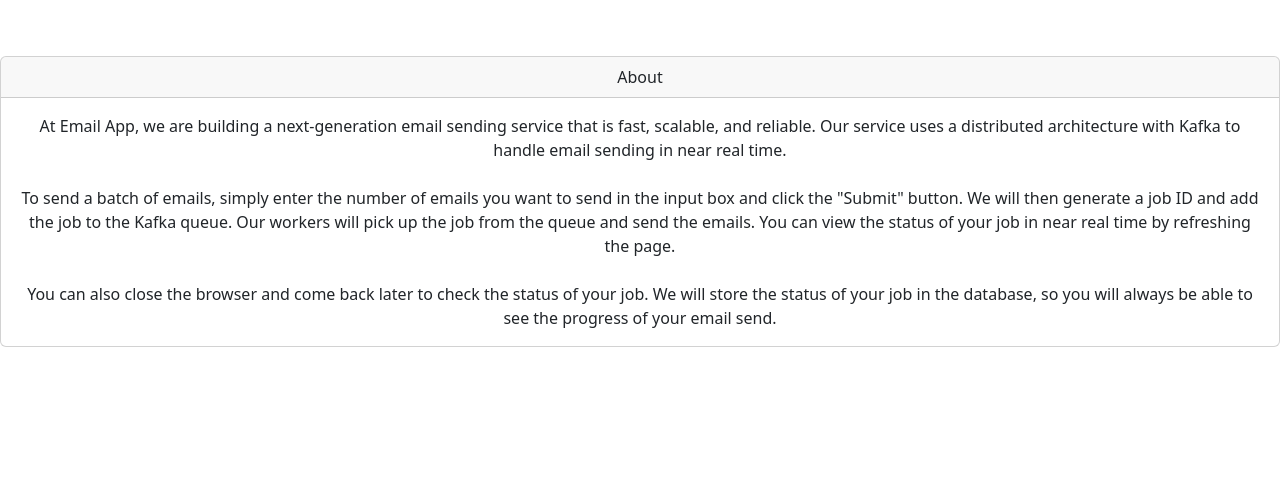
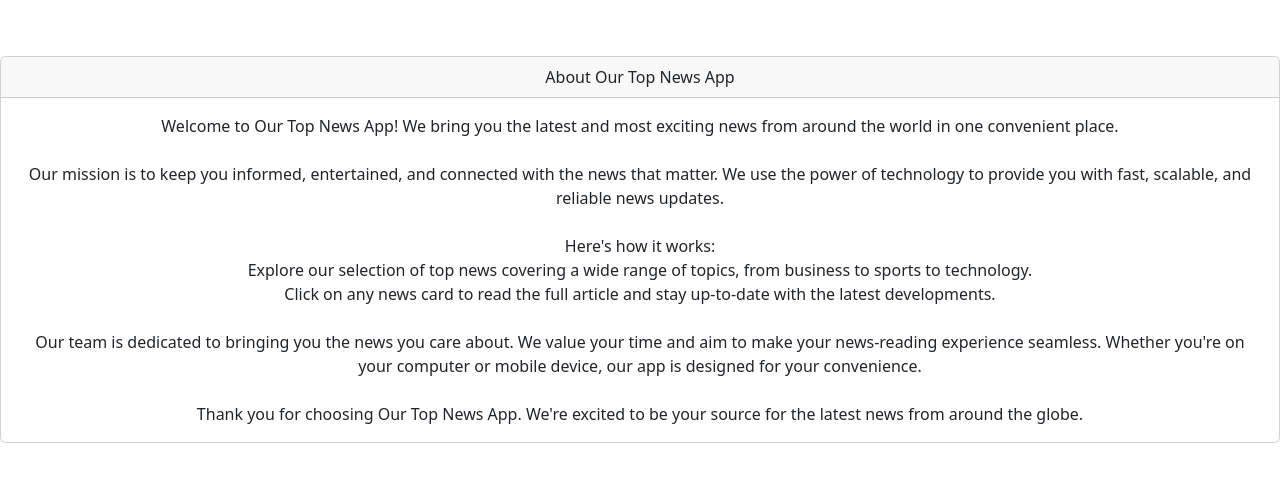
Before and after one commit to mafzalashraf4044/zack-interview-task, a React (Vite) app in the folder frontend/: page /about in a window 1280 px wide. Shown: the top 482 px of the page. Built offline with nearby package versions, Linux system fonts and the light colour scheme.

Commit message:
Updated the content of about page

```diff
--- a/frontend/src/pages/About/index.tsx
+++ b/frontend/src/pages/About/index.tsx
@@ -4,25 +4,39 @@
   return (
     <Card className="m-10">
       <Card.Header className="flex flex-row justify-start items-center">
-        About
+        About Our Top News App
       </Card.Header>
       <Card.Body>
         <Card.Text className="text-left">
-          At Email App, we are building a next-generation email sending service
-          that is fast, scalable, and reliable. Our service uses a distributed
-          architecture with Kafka to handle email sending in near real time.
+          Welcome to Our Top News App! We bring you the latest and most exciting
+          news from around the world in one convenient place.
           <br />
           <br />
-          To send a batch of emails, simply enter the number of emails you want
-          to send in the input box and click the "Submit" button. We will then
-          generate a job ID and add the job to the Kafka queue. Our workers will
-          pick up the job from the queue and send the emails. You can view the
-          status of your job in near real time by refreshing the page.
+          Our mission is to keep you informed, entertained, and connected with
+          the news that matter. We use the power of technology to provide you
+          with fast, scalable, and reliable news updates.
           <br />
           <br />
-          You can also close the browser and come back later to check the status
-          of your job. We will store the status of your job in the database, so
-          you will always be able to see the progress of your email send.
+          Here's how it works:
+          <ul>
+            <li>
+              Explore our selection of top news covering a wide range of topics,
+              from business to sports to technology.
+            </li>
+            <li>
+              Click on any news card to read the full article and stay
+              up-to-date with the latest developments.
+            </li>
+          </ul>
+          <br />
+          Our team is dedicated to bringing you the news you care about. We
+          value your time and aim to make your news-reading experience seamless.
+          Whether you're on your computer or mobile device, our app is designed
+          for your convenience.
+          <br />
+          <br />
+          Thank you for choosing Our Top News App. We're excited to be your
+          source for the latest news from around the globe.
         </Card.Text>
       </Card.Body>
     </Card>
--- a/frontend/src/pages/Home/NewsList/index.tsx
+++ b/frontend/src/pages/Home/NewsList/index.tsx
@@ -1,25 +1,22 @@
+import React from "react";
 import Card from "react-bootstrap/Card";
 import Row from "react-bootstrap/Row";
 import Col from "react-bootstrap/Col";
-
 import { format } from "date-fns";
 
 import { NewsItem } from "@common/interfaces";
 import { truncateText } from "@common/utils";
 
-interface NewsListProps {
-  news: NewsItem[];
+interface NewsItemProps {
+  newsItem: NewsItem;
 }
 
-const NewsList = ({ news }: NewsListProps) => {
+const NewsItemCard: React.FC<NewsItemProps> = ({ newsItem }: NewsItemProps) => {
   const formatPublishedDate = (publishedAt: string) => {
     return format(new Date(publishedAt), "MMMM d, yyyy h:mm a");
   };
 
   return (
-    <Row className="flex-wrap">
-      {news.map((newsItem, index) => (
-        <Col key={index} xs={12} sm={6} lg={4} className="mb-4">
     <Card className="news-item-card max-w border rounded-lg shadow bg-gray-800 border-gray-700">
       {newsItem.image && (
         <Card.Img
@@ -47,7 +44,7 @@
         <a
           href={newsItem.url}
           target="_blank"
-                className="inline-flex items-center px-3 py-2 text-sm font-medium text-center text-white bg-blue-700 rounded-lg hover:bg-blue-800 focus:ring-4 focus:outline-none focus:ring-blue-300 dark:bg-blue-600 dark:hover:bg-blue-700 dark:focus:ring-blue-800"
+          className="inline-flex items-center px-3 py-2 text-sm font-medium text-center text-white bg-blue-700 rounded-lg hover:bg-blue-800 focus:ring-4 focus:outline-none focus:ring-blue-300 dark:bg-blue-600 dark:hover-bg-blue-700 dark:focus:ring-blue-800"
         >
           Read more
           <svg
@@ -67,6 +64,19 @@
         </a>
       </Card.Footer>
     </Card>
+  );
+};
+
+interface NewsListProps {
+  newsItems: NewsItem[];
+}
+
+const NewsList: React.FC<NewsListProps> = ({ news }: NewsListProps) => {
+  return (
+    <Row className="flex-wrap">
+      {news.map((newsItem, index) => (
+        <Col key={index} xs={12} sm={6} lg={4} className="mb-4">
+          <NewsItemCard newsItem={newsItem} />
         </Col>
       ))}
     </Row>
--- a/frontend/src/pages/Home/SectionSelector/index.tsx
+++ b/frontend/src/pages/Home/SectionSelector/index.tsx
@@ -7,7 +7,10 @@
   onChange: (value: NewsSection) => void;
 }
 
-const SectionSelector = ({ section, onChange }: NewsSectionSelectProps) => {
+const SectionSelector: React.FC<NewsSectionSelectProps> = ({
+  section,
+  onChange,
+}: NewsSectionSelectProps) => {
   const handleChange = (e) => {
     const { value } = e.target;
 
```
Lines whose indentation alone changed are shown as unchanged.
